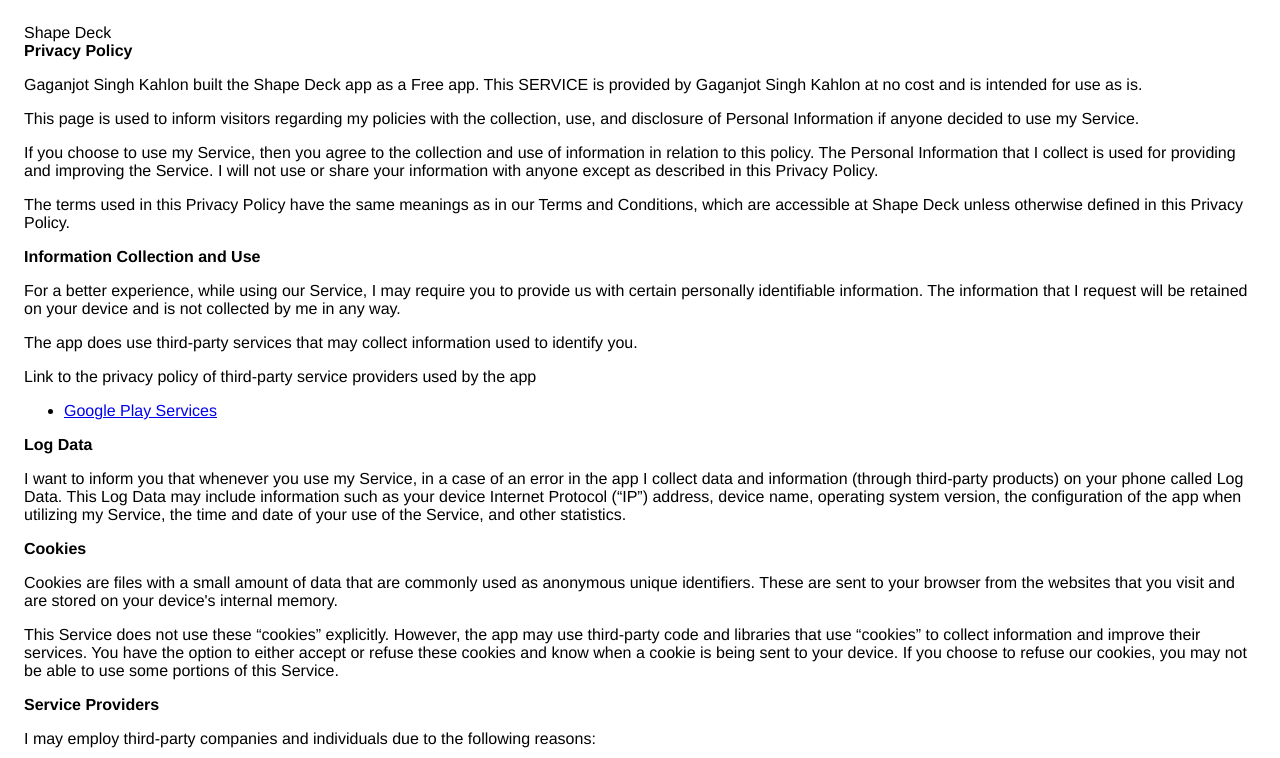
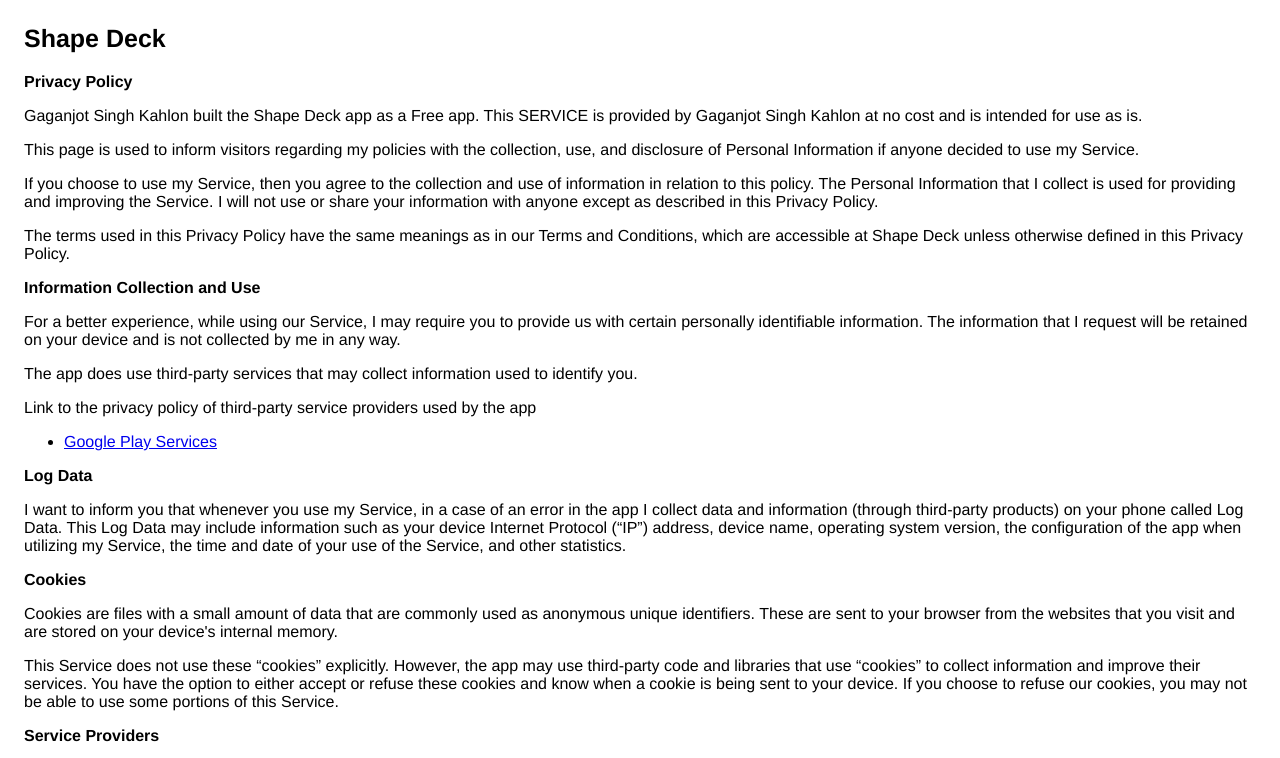
Before and after one commit to gaganjot07/shapedeck.io, a plain HTML site: page index.html in a window 1280 px wide. Shown: the top 758 px of the page. Drawn offline with Linux system fonts and the light colour scheme.

Commit message:
fixed typo

```diff
--- a/index.html
+++ b/index.html
@@ -7,7 +7,7 @@
       <style> body { font-family: 'Helvetica Neue', Helvetica, Arial, sans-serif; padding:1em; } </style>
     </head>
         <style>
-        .titel {
+        .title {
             font-weight: bold;
             font-size: 25px;
             margin-bottom: 20px;
```
